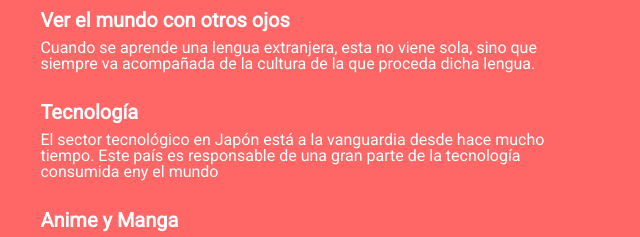
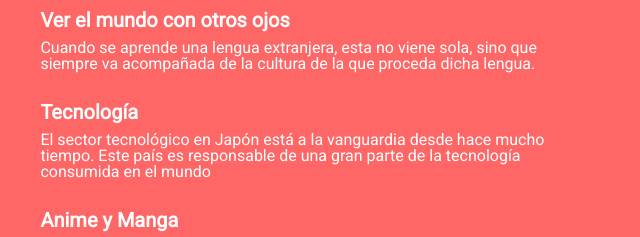
Before and after one commit to JorgeVeraM/EscuelaDediomas, a website: page index.html in a window 1280 px wide. Shown: the part 1340-1577 px from the top of the page, 490-1130 px from the left. Drawn offline with nearby package versions, Linux system fonts and the light colour scheme; a web font is replaced by a local one.

Commit message:
Update index.html

```diff
--- a/index.html
+++ b/index.html
@@ -91,7 +91,7 @@
                       <h4>Tecnología</h4>
                       <p>El sector tecnológico en Japón está a la vanguardia
                       desde hace mucho tiempo. Este país es responsable de
-                      una gran parte de la tecnología consumida eny el mundo</p>
+                      una gran parte de la tecnología consumida en el mundo</p>
 
 
 
```
